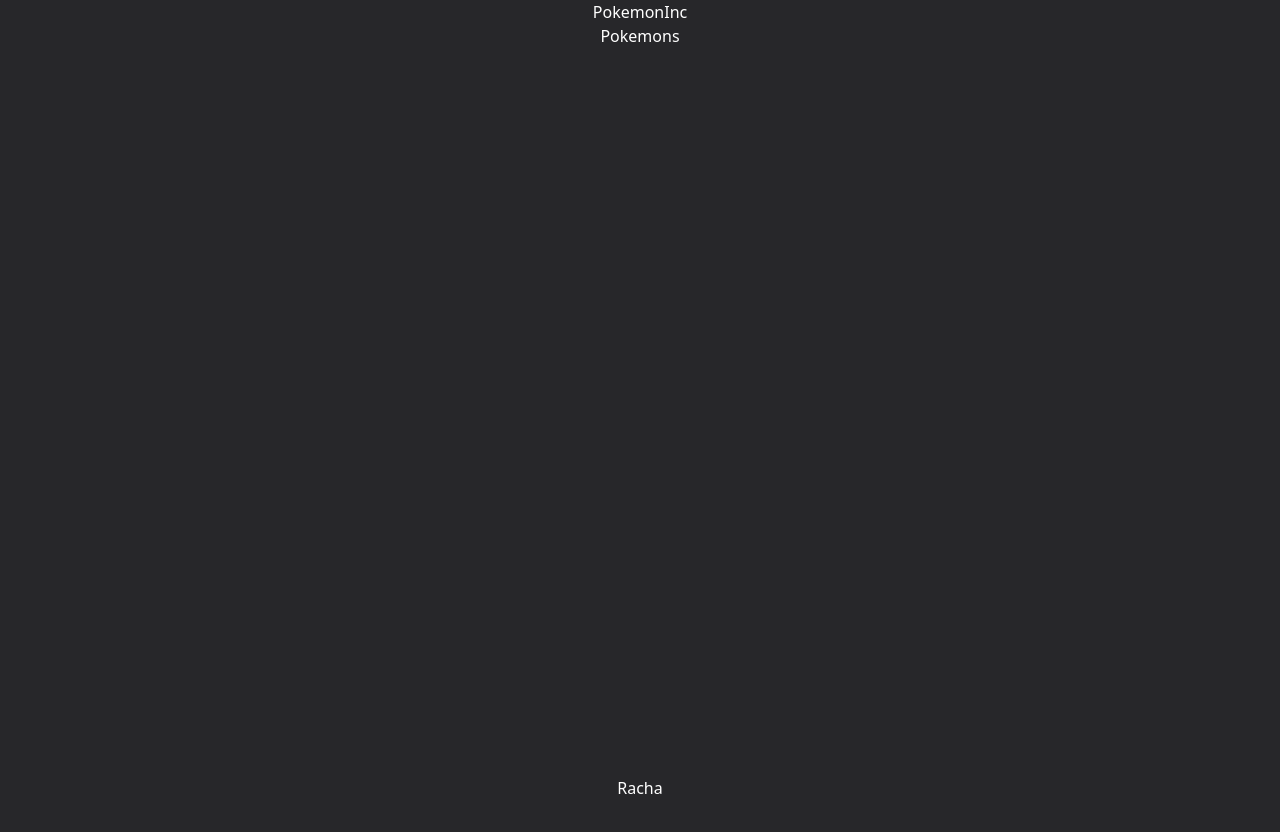
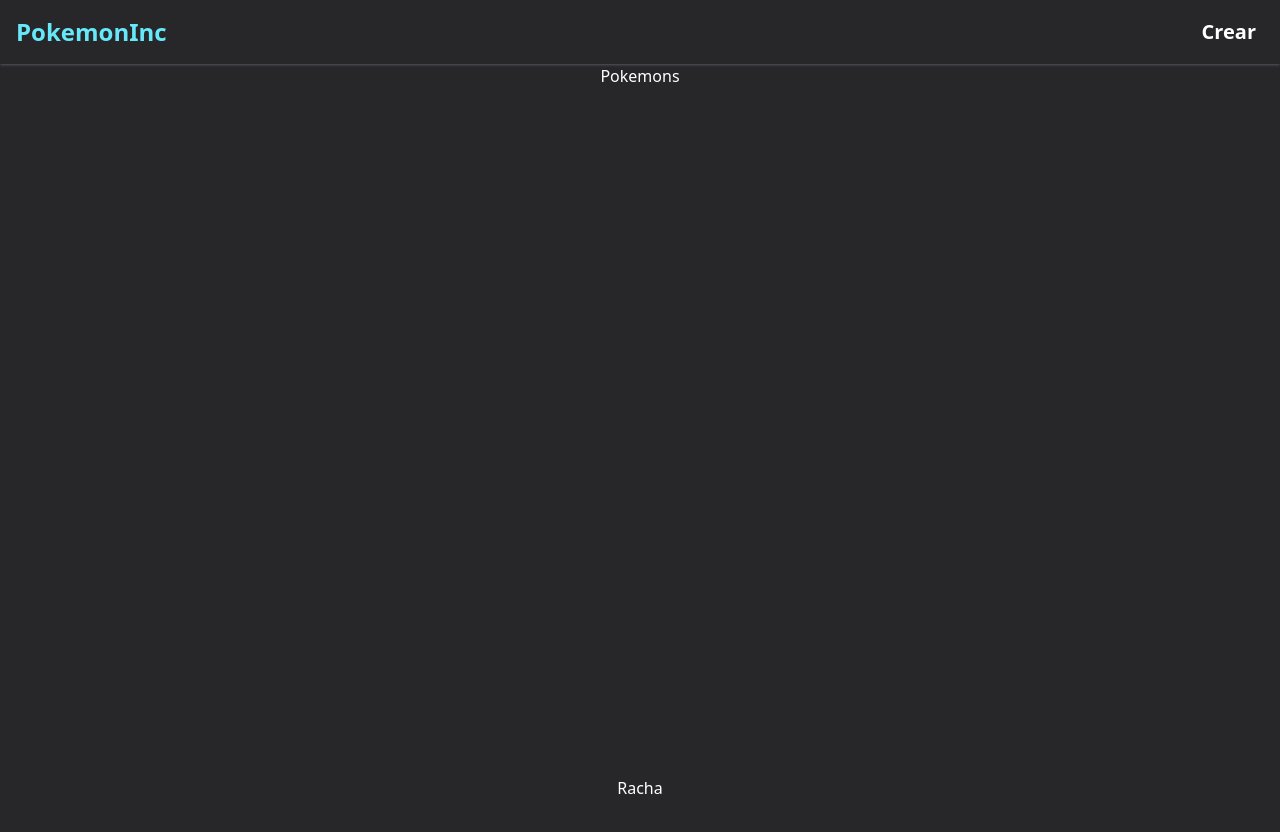
Before and after one commit to Racha777/pokemon-inc-2, a React (Create React App) app: page /pokemon in a window 1280 px wide. Shown: the top 832 px of the page. Before the commit the page ends 800 px from the top, so only its background shows below. Built offline with nearby package versions, Linux system fonts and the light colour scheme.

Commit message:
Link y NavLink

```diff
--- a/public/index.html
+++ b/public/index.html
@@ -13,7 +13,7 @@
 
 <body class="bg-zinc-800 text-white">
   <noscript>You need to enable JavaScript to run this app.</noscript>
-  <div id="root" class="flex flex-col min-h-screen"></div>
+  <div id="root" class="flex flex-col min-h-screen mb-96"></div>
 </body>
 
 </html>
--- a/src/component/sections/Header.jsx
+++ b/src/component/sections/Header.jsx
@@ -1,7 +1,33 @@
-const Header=()=>{
-    return(
-        <header className="text-center">PokemonInc</header>
-    );
+import { Link, NavLink } from "react-router-dom";
+const Header = ({ applicationName }) => {
+  return (
+    <header className="fixed z-80 top-0 left-0 w-full bg-zinc-800 shadow shadow-zinc-500/50">
+      <nav className="py-4">
+        <div className="flex items-center justify-between container mx-auto px-8 md:px-4">
+          <NavLink
+            to=""
+            className={({ isActive }) =>
+              isActive
+                ? "text-cyan-300 text-2xl font-black transition-colors"
+                : "text-2xl font-black transition-colors hover:text-cyan-300"
+            }
+          >
+            {applicationName}
+          </NavLink>
+          <NavLink
+            to="create"
+            className={({ isActive }) =>
+              isActive
+                ? "bg-cyan-300 text-black rounded-xl text-xl font-bold px-2 transition-colors"
+                : "rounded-xl text-xl font-bold px-2 transition-colors hover:bg-cyan-300 hover:text-black"
+            }
+          >
+            Crear
+          </NavLink>
+        </div>
+      </nav>
+    </header>
+  );
 };
 
 export default Header;
--- a/src/layouts/Pokemons/PokemonsLayout.jsx
+++ b/src/layouts/Pokemons/PokemonsLayout.jsx
@@ -2,10 +2,15 @@ import { Outlet } from "react-router-dom";
 import Header from "../../component/sections/Header";
 
 const PokemonsLayout = () => {
+
+  const applicationName="PokemonInc";
+
   return (
     <>
-      <Header/>
-      <main className="text-center">
+      <Header
+        applicationName={applicationName}
+      />
+      <main className="text-center pt-16 pb-8">
         <Outlet></Outlet>
       </main>
       <footer className="mt-auto text-center">Racha</footer>
```
